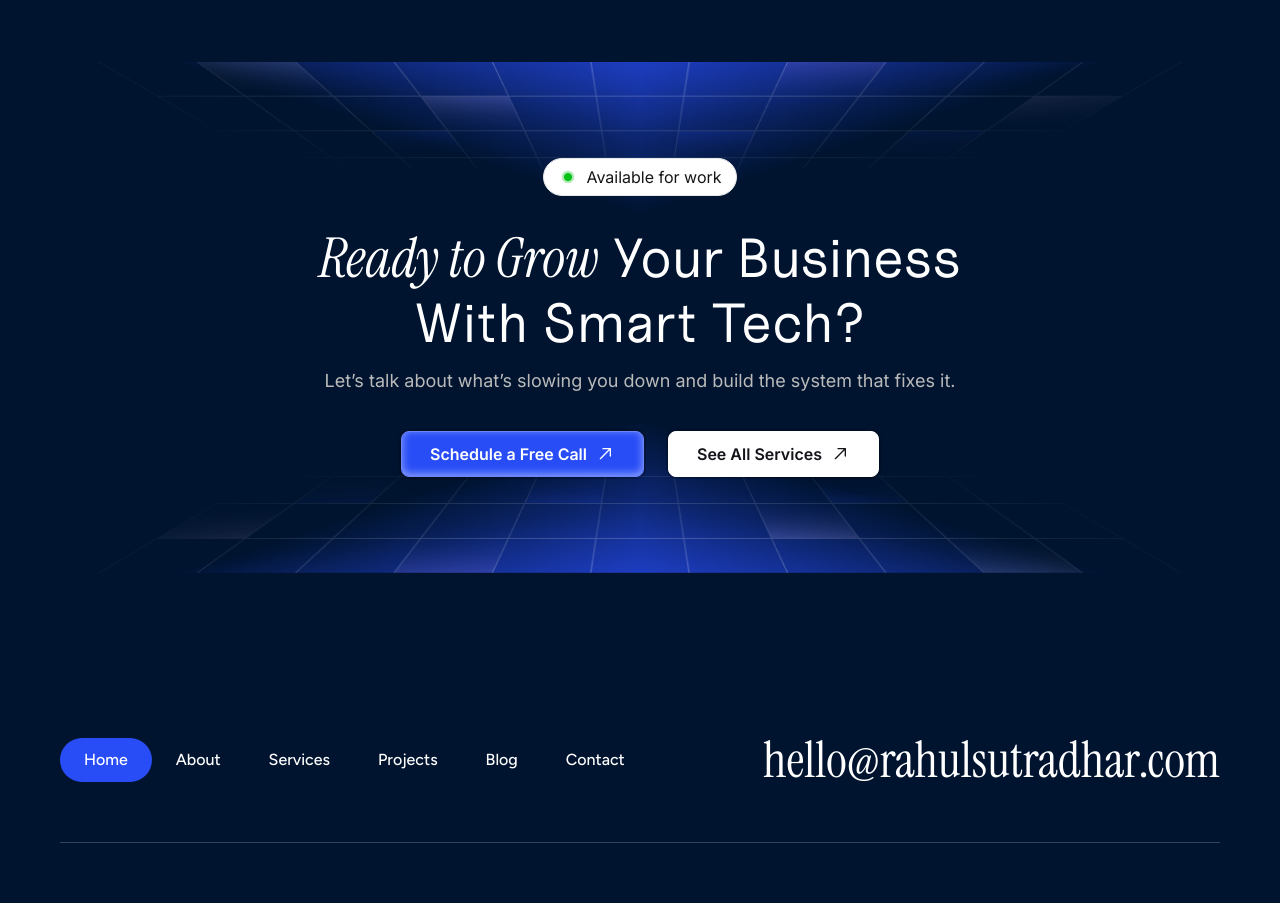
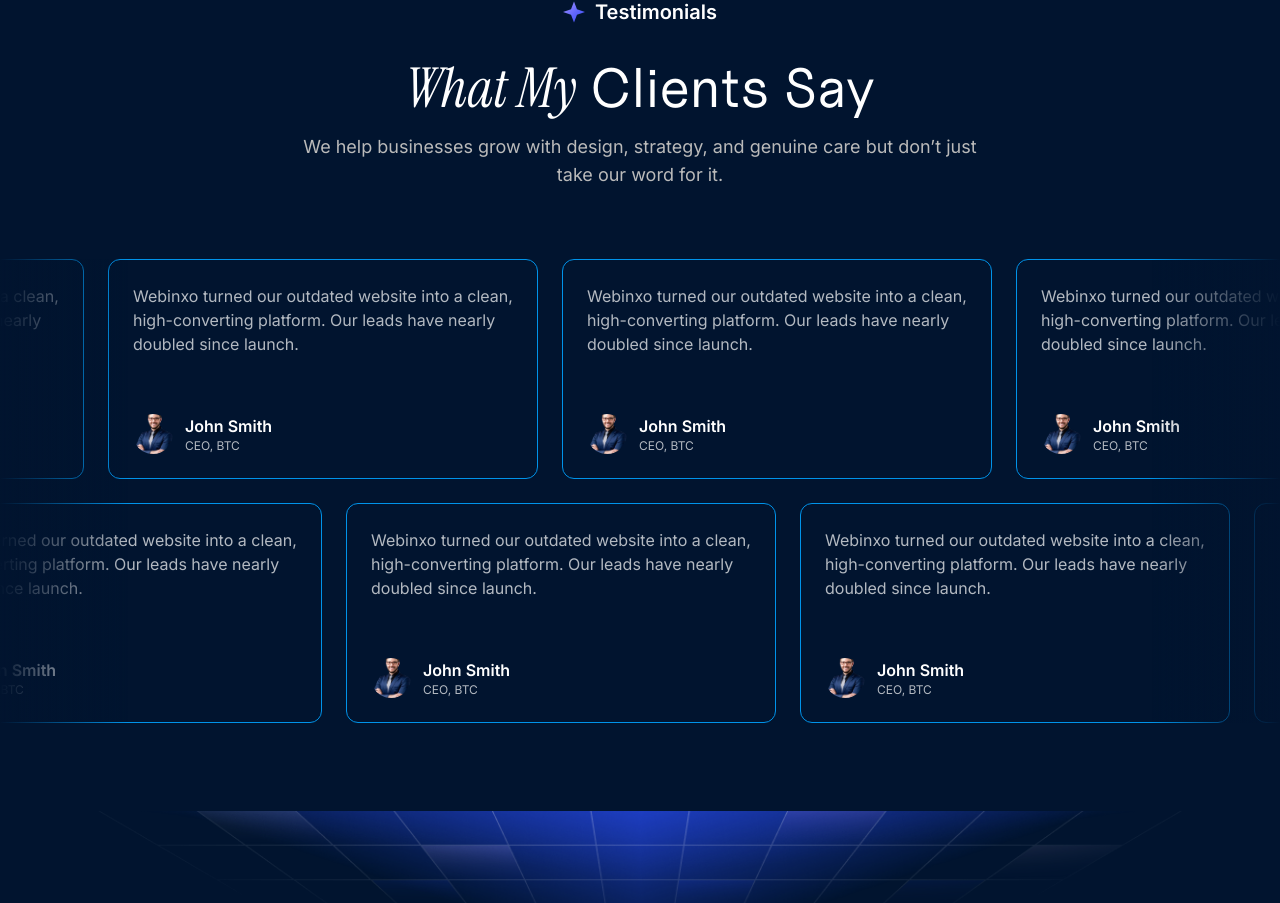
Before and after one commit to rahulsd380/Rahul-Sutradhar---Portfolio-Client, a Next.js app: page / in a window 1280 px wide. Shown: the part 6088-6991 px from the top of the page. Built offline with nearby package versions, Linux system fonts and the light colour scheme.

Commit message:
Added testimonial section

```diff
--- a/src/app/(commonLayout)/page.tsx
+++ b/src/app/(commonLayout)/page.tsx
@@ -3,6 +3,7 @@ import FeaturedProjects from "@/components/HomePage/FeaturedProjects/FeaturedPro
 import Hero from "@/components/HomePage/Hero/Hero";
 import Services from "@/components/HomePage/Services/Services";
 import CTA from "@/components/Reusable/CTA/CTA";
+import Testimonial from "@/components/Shared/Testimonial/Testimonial";
 
 const Home = () => {
   return (
@@ -11,6 +12,7 @@ const Home = () => {
       <AboutMe />
       <FeaturedProjects />
       <Services />
+      <Testimonial/>
       <div className="mb-[150px] mt-16 w-full">
         <CTA />
       </div>
--- a/src/app/globals.css
+++ b/src/app/globals.css
@@ -40,6 +40,7 @@
   --color-primary-10: #284DF6;
   --color-primary-15: #6D86F9;
   --color-primary-20: #9B8DFF;
+  --color-primary-25: #0093E9;
 
   /* neutral */
 
@@ -51,6 +52,7 @@
   --color-neutral-35: #BABABA;
   --color-neutral-40: #ffffff0d;
   --color-neutral-45: #ffffff14;
+  --color-neutral-50: #ffffffb3;
 
 
   /* Shadows */
--- /dev/null
+++ b/src/components/Shared/Testimonial/Testimonial.tsx
@@ -0,0 +1,52 @@
+import Heading from "@/components/Reusable/Heading/Heading";
+import Marquee from "react-fast-marquee";
+import TestimonialCard from "./TestimonialCard";
+
+const Testimonial = () => {
+  return (
+    <div className="relative overflow-hidden">
+      <Heading
+        subHeading="Testimonials"
+        styledHeading="What My"
+        heading="Clients Say"
+        description="We help businesses grow with design, strategy, and genuine care but don’t just take our word for it."
+      />
+
+      <div className="mt-[70px] space-y-6 relative">
+        {/* Left Gradient Blur */}
+        <div className="absolute left-0 top-0 w-32 h-full bg-linear-to-r from-neutral-10 to-transparent z-10 pointer-events-none"></div>
+
+        {/* Right Gradient Blur */}
+        <div className="absolute right-0 top-0 w-32 h-full bg-linear-to-l from-neutral-10 to-transparent z-10 pointer-events-none"></div>
+
+        {/* Top Marquee */}
+        <div className="relative">
+          <Marquee direction="left" speed={50} gradient={false}>
+            <div className="flex items-center">
+              {[1, 2, 3, 4, 5]?.map((_, index) => (
+                <TestimonialCard key={index} />
+              ))}
+            </div>
+          </Marquee>
+        </div>
+
+        {/* Bottom Marquee */}
+        <div className="relative">
+          <Marquee direction="right" speed={50} gradient={false}>
+            <div className="flex items-center">
+              {[1, 2, 3, 4, 5]?.map((_, index) => (
+                <TestimonialCard key={index} />
+              ))}
+            </div>
+          </Marquee>
+        </div>
+
+        {/* Decorative Elements */}
+        <div className="absolute -top-10 -right-10 w-64 h-64 bg-primary-50/5 rounded-full blur-3xl"></div>
+        <div className="absolute -bottom-10 -left-10 w-64 h-64 bg-primary-30/5 rounded-full blur-3xl"></div>
+      </div>
+    </div>
+  );
+};
+
+export default Testimonial;
--- /dev/null
+++ b/src/components/Shared/Testimonial/TestimonialCard.tsx
@@ -0,0 +1,27 @@
+import Image from "next/image";
+import { IMAGES } from "../../../../public/assets";
+
+const TestimonialCard = () => {
+  return (
+    <div className="bg-neutral-10 rounded-xl border border-primary-25 p-6 font-Inter flex flex-col justify-between gap-5 max-w-[430px] h-[220px] mr-6">
+      <p className="text-neutral-50">
+        Webinxo turned our outdated website into a clean, high-converting
+        platform. Our leads have nearly doubled since launch.
+      </p>
+
+      <div className="flex items-center gap-3">
+        <Image
+          src={IMAGES.rahulSutradhar}
+          alt=""
+          className="size-10 rounded-full object-cover"
+        />
+        <div>
+          <h2 className="capitalize text-white font-semibold">John Smith</h2>
+          <h2 className="capitalize text-neutral-50 text-xs">CEO, BTC</h2>
+        </div>
+      </div>
+    </div>
+  );
+};
+
+export default TestimonialCard;
```
